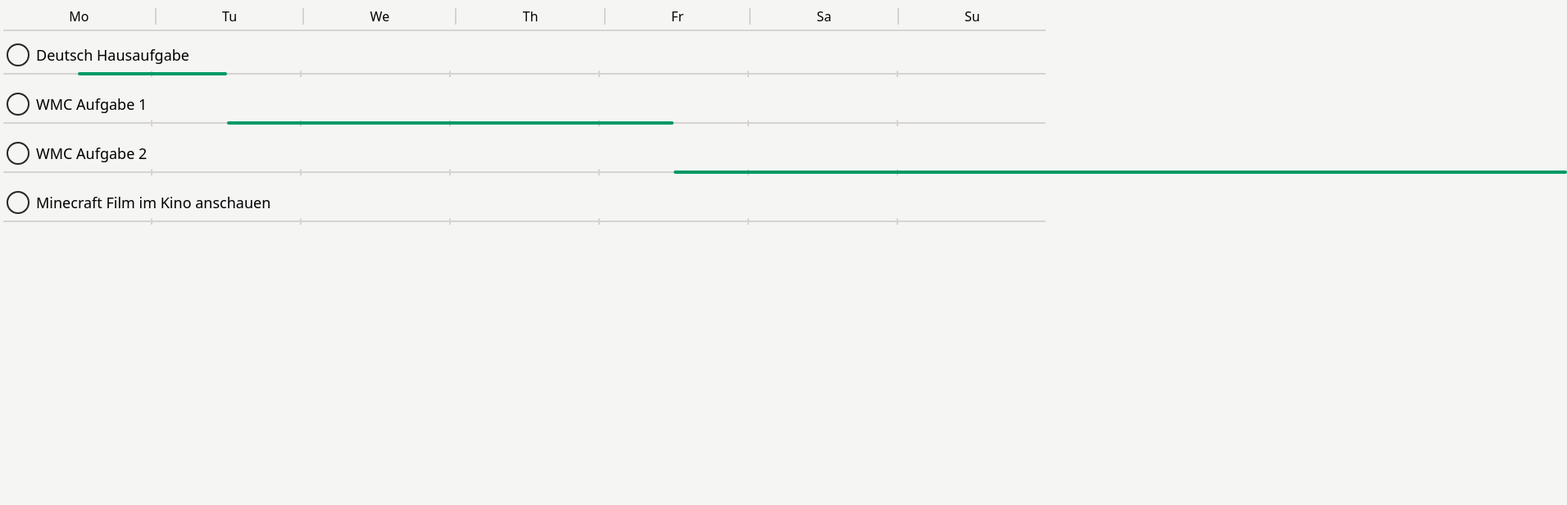
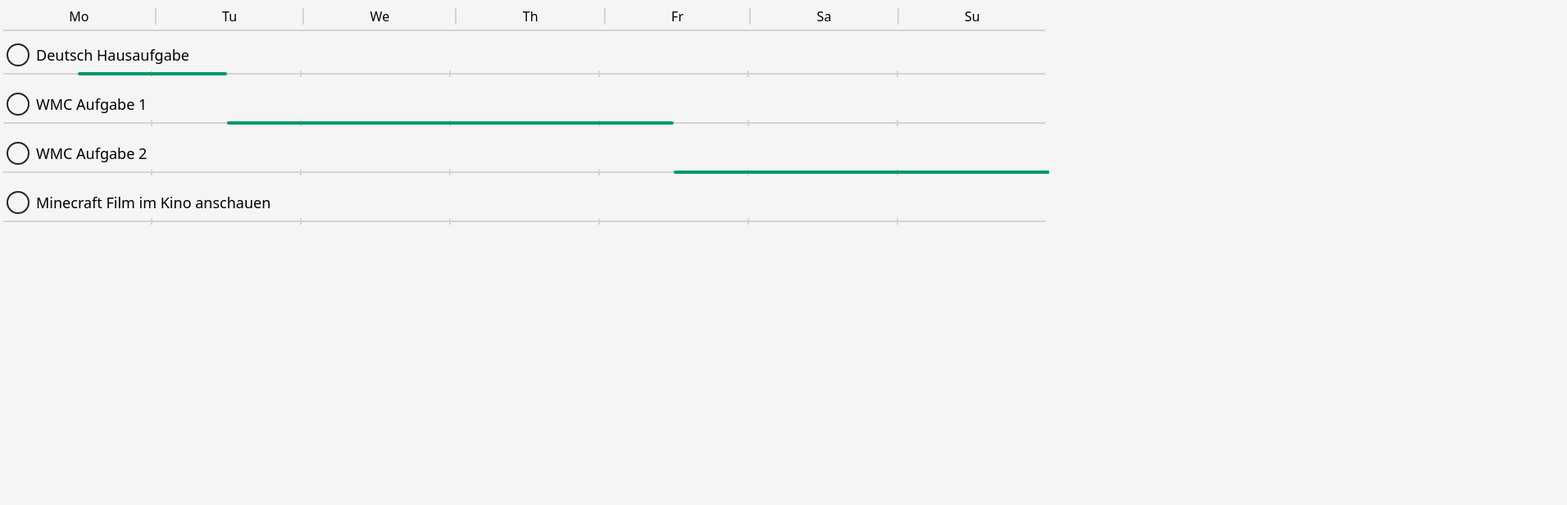
Before and after one commit to ToBinio/task-line, a Nuxt app: page / in a window 1280 px wide. Shown: the top 616 px of the page at 82% size, 1912 px wide, since content can reach past the window. Built offline with nearby package versions, Linux system fonts and the light colour scheme.

Commit message:
no more overflow

```diff
--- a/assets/css/main.css
+++ b/assets/css/main.css
@@ -6,6 +6,6 @@
     }
 }
 
-html {
+body {
     @apply dark:text-white bg-stone-100 dark:bg-stone-900;
 }
--- a/pages/index.vue
+++ b/pages/index.vue
@@ -6,7 +6,8 @@ let todoStore = useTodoStore();
 </script>
 
 <template>
-    <div class="m-1">
+    <div class="h-dvh w-dvw overflow-hidden relative">
+        <div class="p-1">
             <TimeHeader />
             <div class="h-0.5 spacer"></div>
             <TransitionGroup>
@@ -20,6 +21,7 @@ let todoStore = useTodoStore();
             </TransitionGroup>
         </div>
         <NewTodo />
+    </div>
 </template>
 
 <style scoped>
```
Lines whose indentation alone changed are shown as unchanged.
